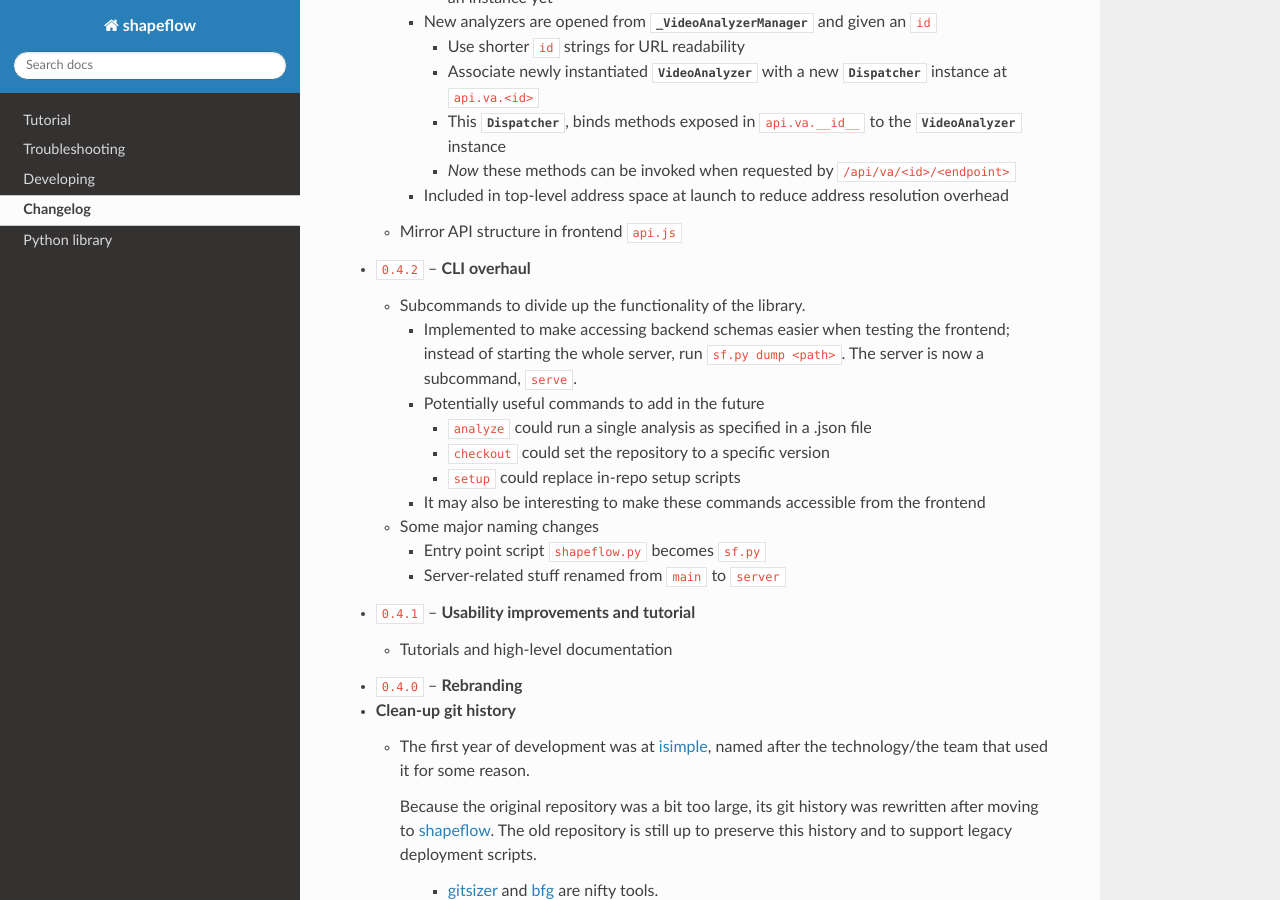
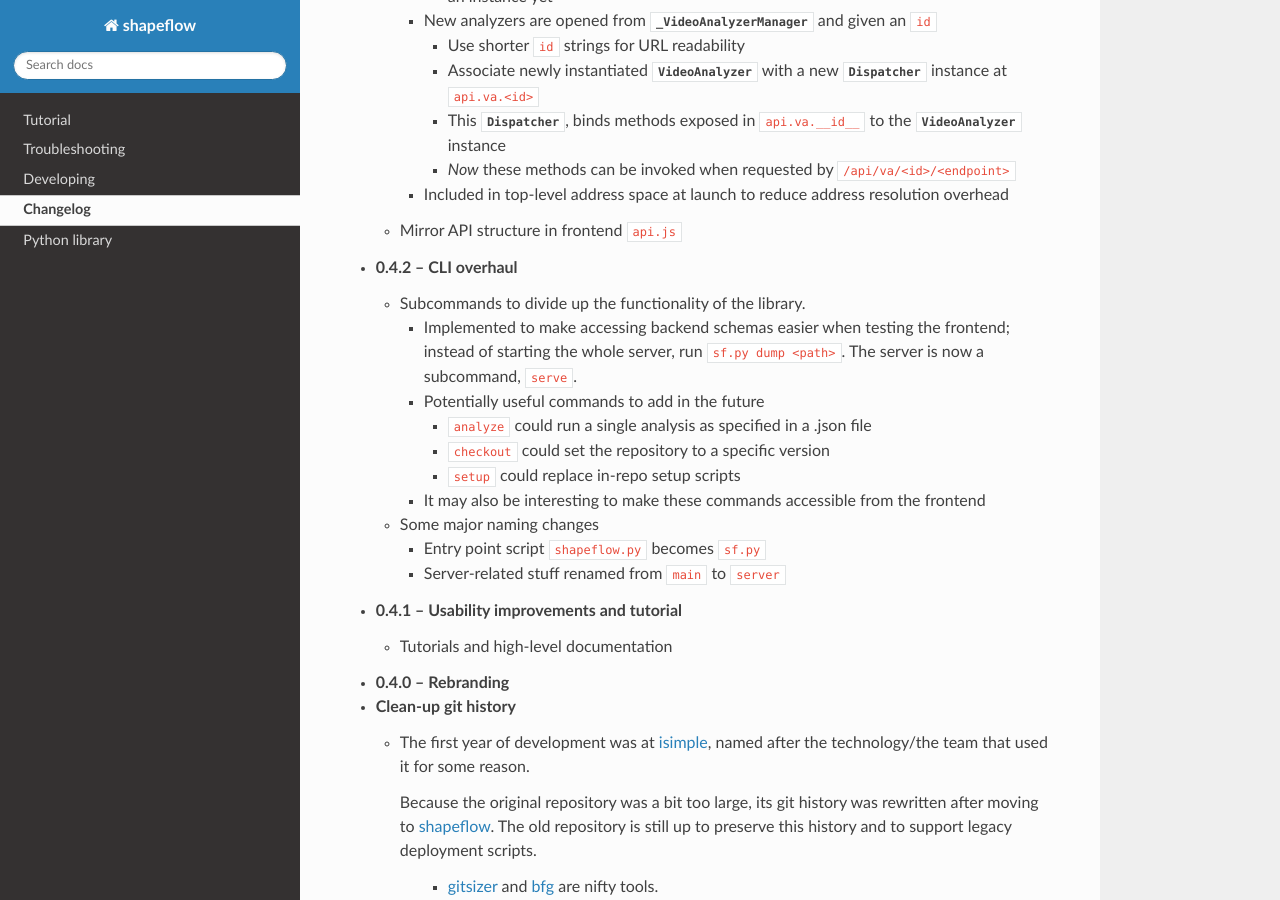
Before and after one commit to ybnd/shapeflow, a Sphinx documentation site: the page built from docs/source/changelog.rst, in a window 1280 px wide and 900 px high, scrolled down 1257 px. Built offline with Sphinx 7.4.7 and the Read the Docs theme 2.0.0, drawn with Linux system fonts in a browser that asks for light colours; some of the changed text lies outside the part shown.

Commit message:
Don't format versions as

```diff
--- a/docs/source/changelog.rst
+++ b/docs/source/changelog.rst
@@ -2,7 +2,7 @@ Changelog
 =========
 
 
-* ``0.4.3`` -- **API overhaul**
+* **0.4.3 -- API overhaul**
 
   * Add frontend tests
 
@@ -94,7 +94,7 @@ Changelog
 
   * Mirror API structure in frontend ``api.js``
 
-* ``0.4.2`` -- **CLI overhaul**
+* **0.4.2 -- CLI overhaul**
 
   * Subcommands to divide up the functionality of the library.
 
@@ -119,11 +119,11 @@ Changelog
 
     * Server-related stuff renamed from ``main`` to ``server``
 
-* ``0.4.1`` -- **Usability improvements and tutorial**
+* **0.4.1 -- Usability improvements and tutorial**
 
   * Tutorials and high-level documentation
 
-* ``0.4.0`` -- **Rebranding**
+* **0.4.0 -- Rebranding**
 
 * **Clean-up git history**
 
```
